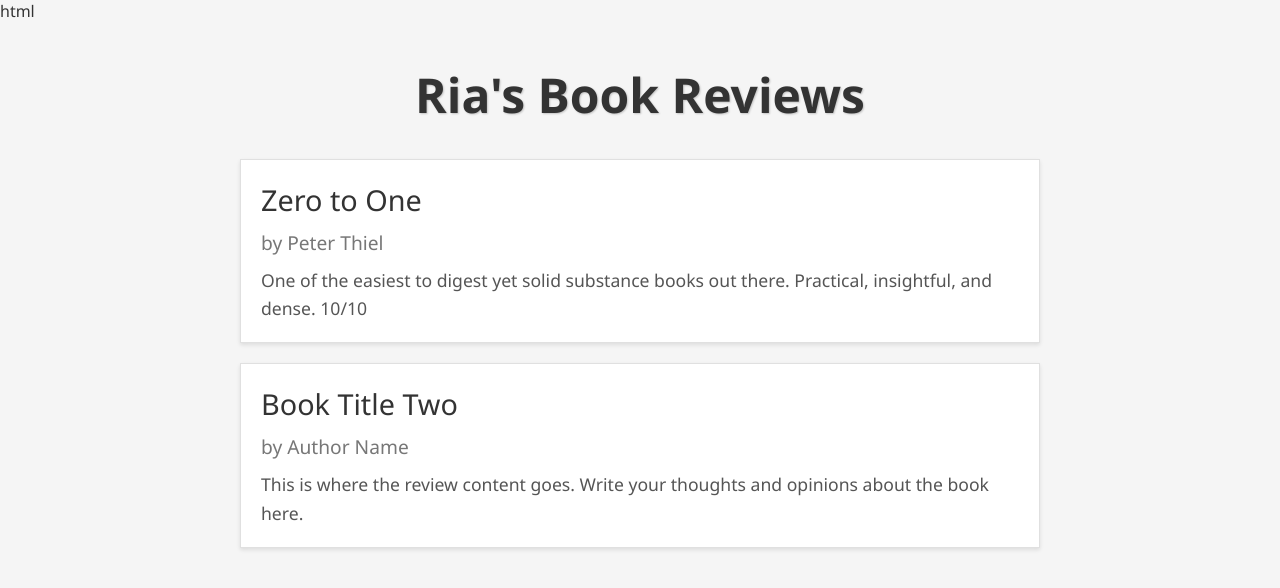
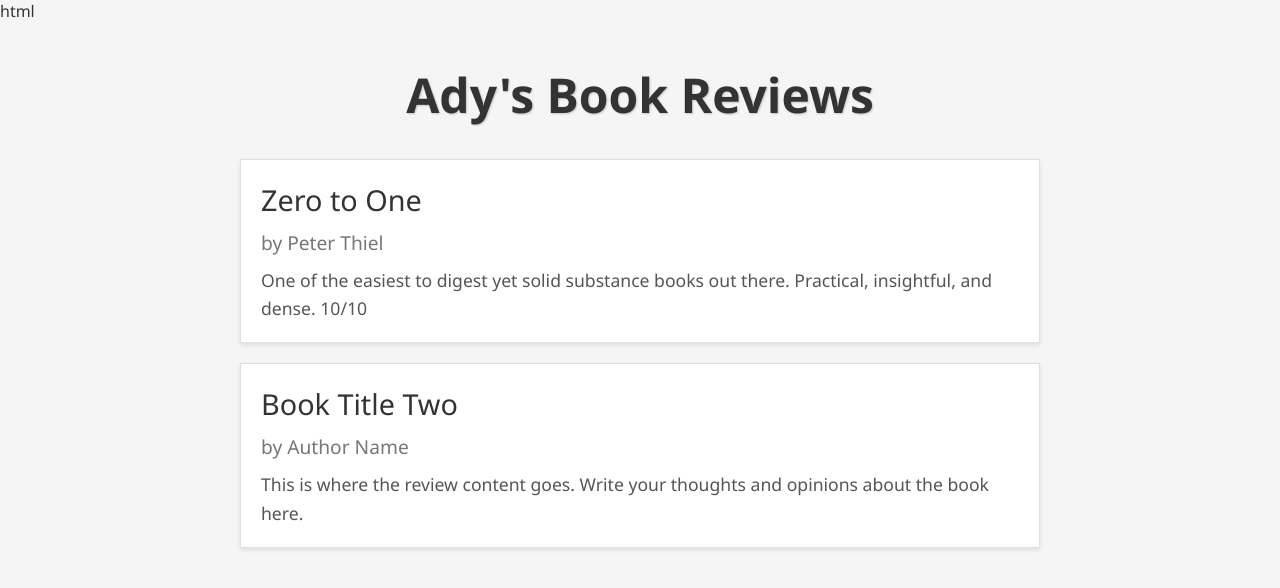
Before and after one commit to ady-bhai/book-reviews, a plain HTML site: page index.html in a window 1280 px wide. Drawn offline with Linux system fonts and the light colour scheme.

Commit message:
Update index.html

```diff
--- a/index.html
+++ b/index.html
@@ -59,7 +59,7 @@ html
 </head>
 <body>
     <div class="container">
-        <h1>Ria's Book Reviews</h1>
+        <h1>Ady's Book Reviews</h1>
         <ul class="reviews-list">
             <li>
                 <div class="title">Zero to One</div>
```
